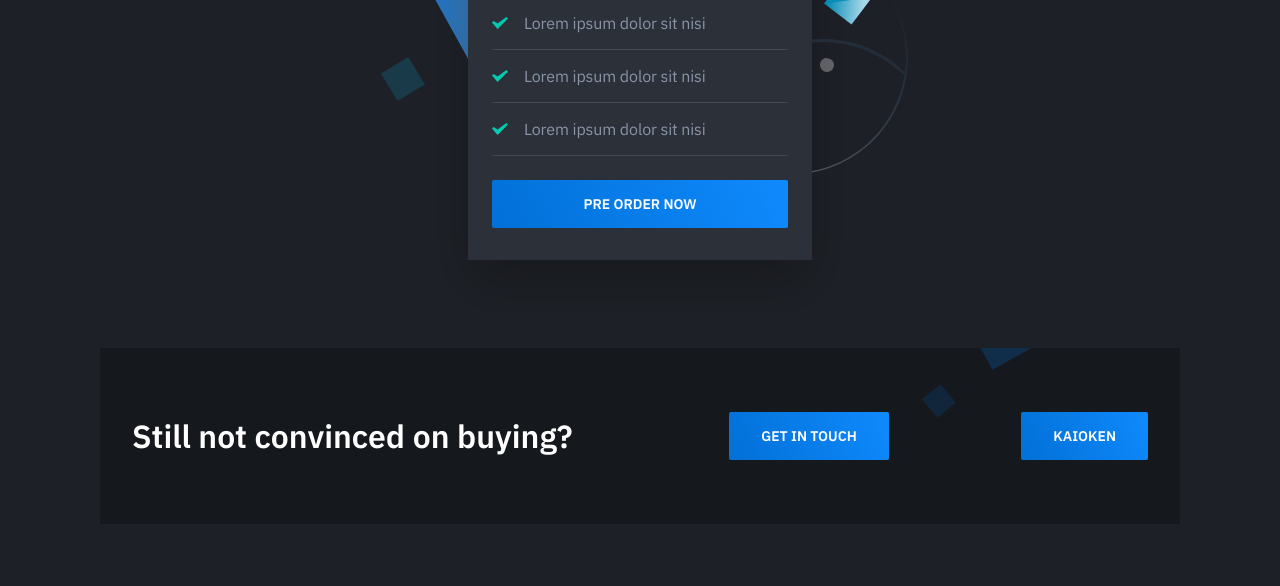
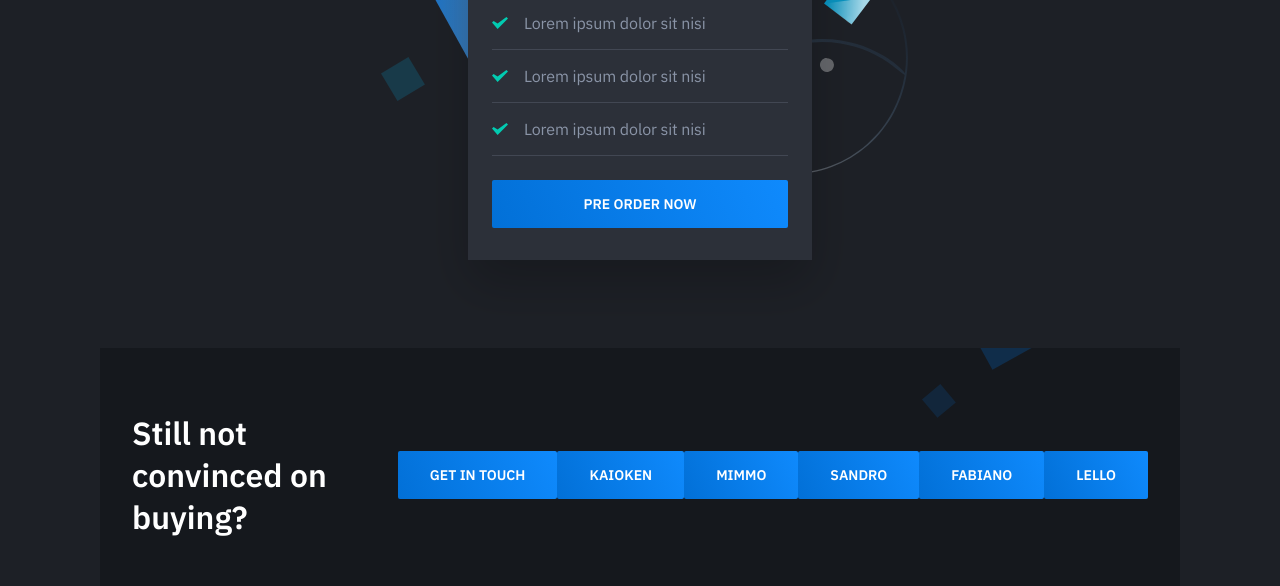
Before and after one commit to KarimTheDream19/Landing-Page, a plain HTML site: page index.html in a window 1280 px wide. Shown: the part 2082-2668 px from the top of the page. Drawn offline with nearby package versions, Linux system fonts and the light colour scheme.

Commit message:
Update index.html

```diff
--- a/index.html
+++ b/index.html
@@ -200,9 +200,22 @@ height="0" width="0" style="display:none;visibility:hidden"></iframe></noscript>
                         <div class="cta-cta">
                             <a class="button button-primary button-wide-mobile" href="#">Get in touch</a>
                         </div>
-                       <div class="cta-2">
+                       <div class="cta-kaioken">
                             <a class="button button-primary button-wide-mobile" href="#">KaioKen</a>
                        </div>
+                       <div class="cta-mimmo">
+                            <a class="button button-primary button-wide-mobile" href="#">Mimmo</a>
+                       </div>
+                       <div class="cta-sandro">
+                            <a class="button button-primary button-wide-mobile" href="#">Sandro</a>
+                       </div>
+                       <div class="cta-Fabiano">
+                            <a class="button button-primary button-wide-mobile" href="#">Fabiano</a>
+                       </div>
+                       <div class="cta-Lello">
+                            <a class="button button-primary button-wide-mobile" href="#">Lello</a>
+                       </div>
+
                     </div>
                 </div>
             </section>
```
